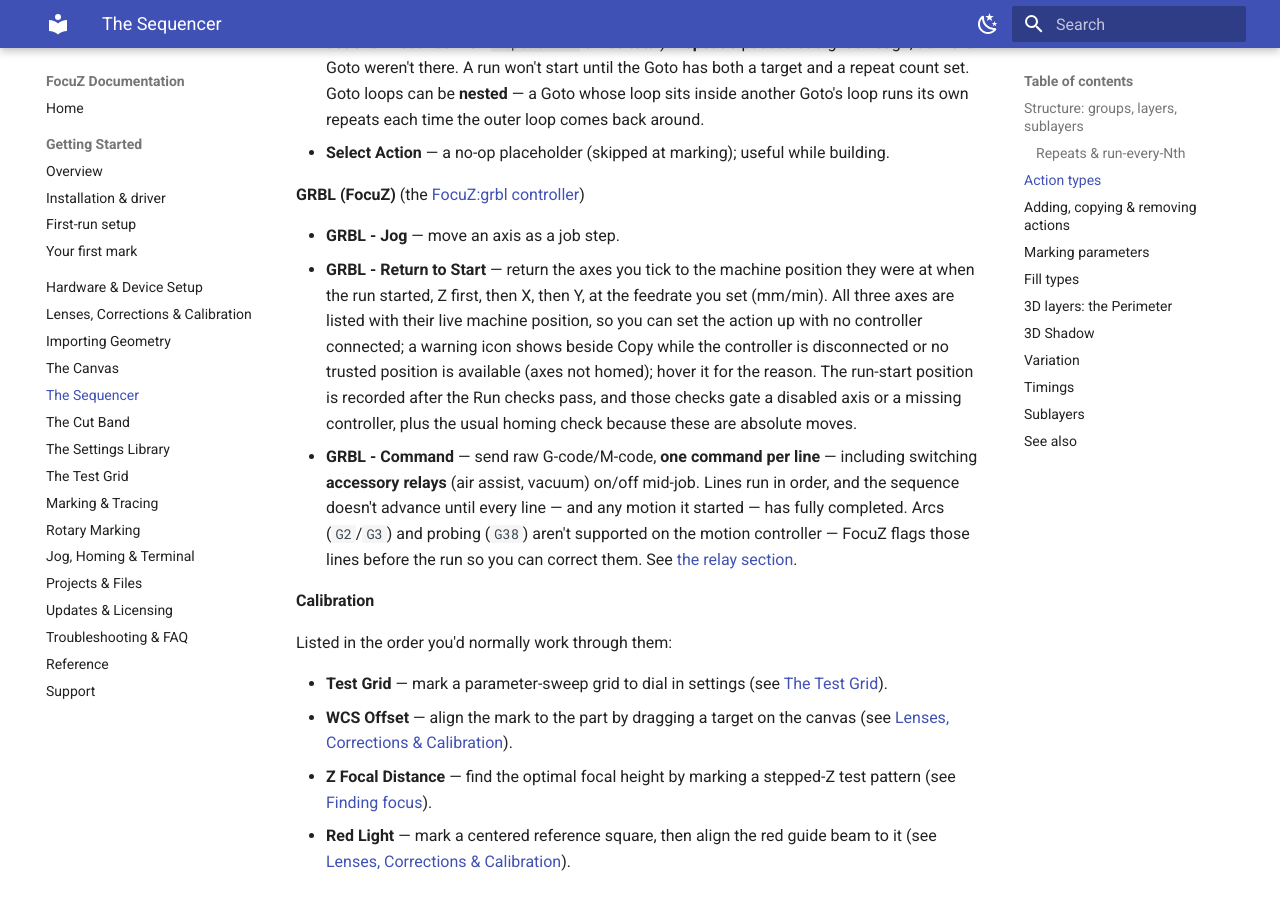
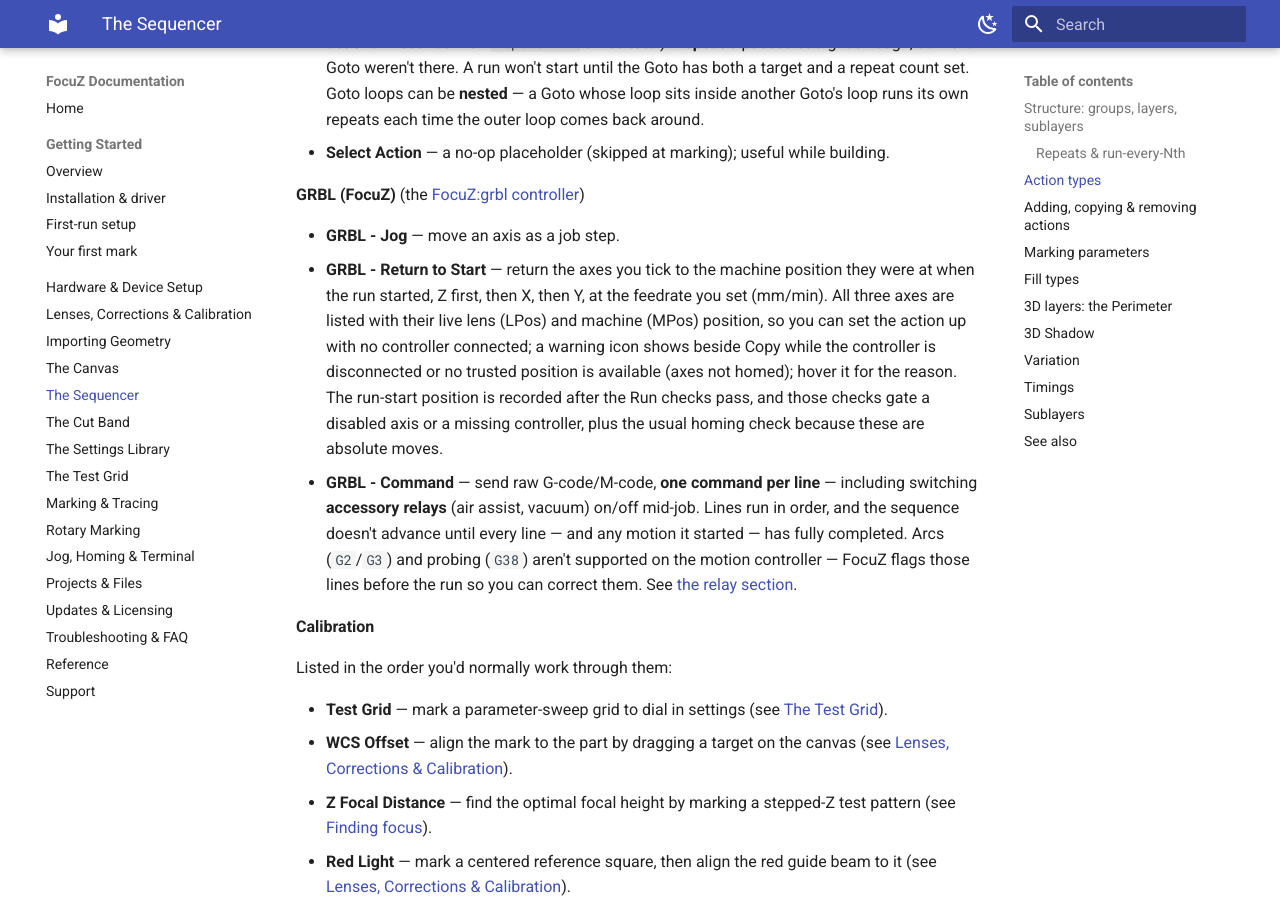
Before and after one commit to Lokahi-Shop/focuz-docs, an MkDocs documentation site: the page built from docs/sequencer.md, in a window 1280 px wide and 900 px high, scrolled down 1729 px. Built offline with MkDocs 1.6.1 and Material for MkDocs 9.7.7, drawn with Linux system fonts in a browser that asks for light colours.

Commit message:
Sequencer: Return to Start readouts show LPos and MPos
Co-Authored-By: Claude Fable 5.1 <noreply@anthropic.com>

```diff
--- a/docs/sequencer.md
+++ b/docs/sequencer.md
@@ -60,7 +60,8 @@ Adding an action opens a picker grouped by purpose:
 - **GRBL - Jog** — move an axis as a job step.
 - **GRBL - Return to Start** — return the axes you tick to the machine position they were at when
   the run started, Z first, then X, then Y, at the feedrate you set (mm/min). All three axes are
-  listed with their live machine position, so you can set the action up with no controller connected;
+  listed with their live lens (LPos) and machine (MPos) position, so you can set the action up with no
+  controller connected;
   a warning icon shows beside Copy while the controller is disconnected or no trusted position is
   available (axes not homed); hover it for the reason. The run-start position is
   recorded after the Run checks pass, and those checks gate a disabled axis or a missing controller,
```
